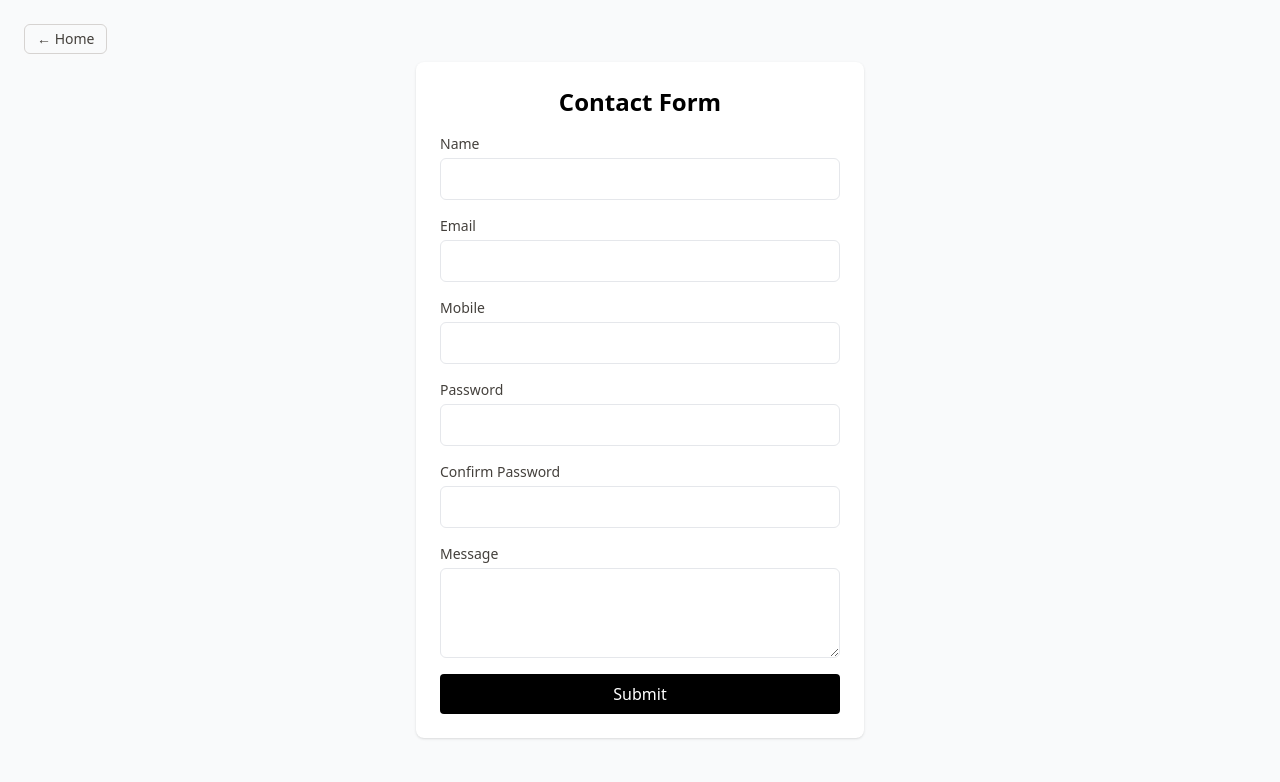
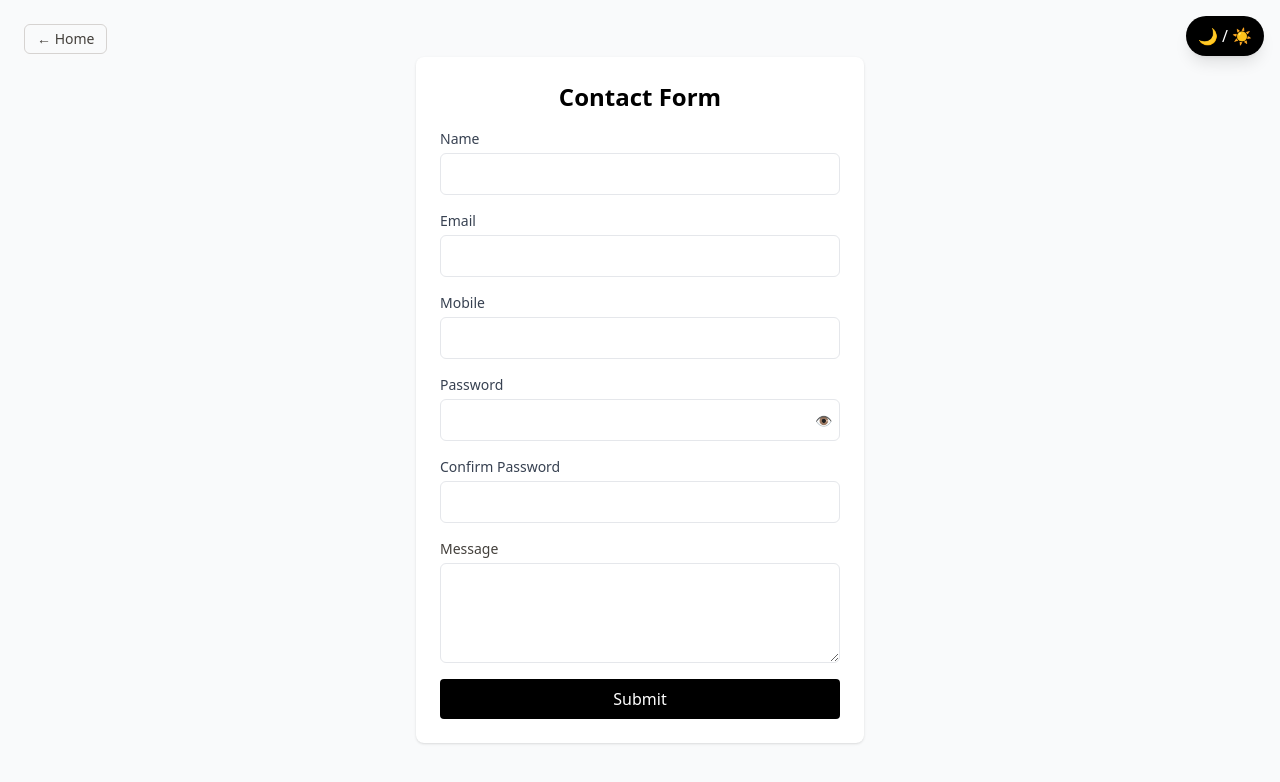
Before and after one commit to mansid090/my-react-app, a React (Vite) app: page /form in a window 1280 px wide. Shown: the top 782 px of the page. Built offline with nearby package versions, Linux system fonts and the light colour scheme.

Commit message:
added dark/light theme toggle

```diff
--- /dev/null
+++ b/src/Components/DarkModeToggle.jsx
@@ -0,0 +1,19 @@
+export default function DarkModeToggle() {
+  return (
+    <button
+      onClick={() => {
+        document.documentElement.classList.toggle("dark");
+        console.log("dark toggled");
+      }}
+      className="
+        fixed top-4 right-4 z-[9999]
+        px-3 py-2 rounded-full
+        bg-black text-white
+        dark:bg-white dark:text-black
+        shadow-lg
+      "
+    >
+      🌙 / ☀️
+    </button>
+  );
+}
--- a/src/Components/Input.jsx
+++ b/src/Components/Input.jsx
@@ -1,15 +1,43 @@
-export default function Input({ label, id, className = "", ...props }) {
+import { forwardRef } from "react";
+
+const Input = forwardRef(function Input(
+  { label, type = "text", showToggle, isPasswordVisible, onToggle, ...props },
+  ref
+) {
   return (
-    <div className="flex flex-col gap-1">
-      <label className="text-sm text-stone-700">
-        {label}
-      </label>
+    <div className="flex flex-col gap-1 relative">
+      {label && (
+        <label className="text-sm text-gray-700 dark:text-gray-300">
+          {label}
+        </label>
+      )}
 
       <input
-        id={id}
-        className={`border rounded-md p-2 focus:outline-none focus:ring-2 focus:ring-black ${className}`}
+        ref={ref}
+        type={type}
+        className="
+          border rounded-md p-2 pr-10
+          bg-white dark:bg-gray-700
+          text-black dark:text-white
+          dark:border-gray-600
+          focus:outline-none focus:ring-2
+          focus:ring-black dark:focus:ring-white
+        "
         {...props}
       />
+
+
+      {showToggle && (
+        <button
+          type="button"
+          onClick={onToggle}
+          className="absolute right-2 top-9 text-sm text-gray-500 dark:text-gray-300"
+        >
+          {isPasswordVisible ? "🙈" : "👁"}
+        </button>
+      )}
     </div>
   );
-}
+});
+
+export default Input;
--- a/src/main.jsx
+++ b/src/main.jsx
@@ -3,9 +3,13 @@ import { createRoot } from 'react-dom/client'
 import './index.css'
 import App from './App.jsx'
 import { BrowserRouter } from 'react-router-dom'
+createRoot(document.getElementById('root')).render(
 
-createRoot(document.getElementById('root')).render(
-  <BrowserRouter>
-    <App />
-  </BrowserRouter>,
+  <StrictMode>
+    <BrowserRouter>
+
+        <App />
+
+    </BrowserRouter>
+  </StrictMode>
 )
--- a/src/pages/Counter.jsx
+++ b/src/pages/Counter.jsx
@@ -1,23 +1,25 @@
 import Button from "../Components/Button";
+import DarkModeToggle from "../Components/DarkModeToggle";
 import { useCounter } from "../hooks/useCounter";
 import { Link } from "react-router-dom";
+
 export default function Counter() {
   const { count, increment, decrement, reset } = useCounter(0);
 
   return (
-    <main className="min-h-screen min-w-screen bg-white flex flex-col justify-center items-center">
+    <main className="relative min-h-screen bg-white dark:bg-gray-900 dark:text-white flex flex-col justify-center items-center transition-colors">
+      <DarkModeToggle/>
       <Link to="/" className="absolute top-6 left-6">
-        <Button className="px-3 py-1 text-sm rounded-md border border-stone-300 text-stone-700 hover:bg-stone-100 transition">
+        <Button className="px-3 py-1 rounded-md border border-gray-300 dark:border-gray-600 dark:hover:white">
           ← Home
         </Button>
       </Link>
-      <div className="font-bold text-5xl gap-4">
-        <h1>Counter App</h1>
-      </div>
 
-      <div className="font-bold text-6xl gap-4 my-6">{count}</div>
+      <h1 className="text-4xl font-bold mb-6">Counter App</h1>
 
-      <div className="flex text-white gap-4 justify-center my-3 ">
+      <div className="text-6xl font-bold mb-6">{count}</div>
+
+      <div className="flex gap-4 mb-6">
         <Button
           className="bg-green-600 rounded-full w-14 h-14"
           onClick={increment}
@@ -25,20 +27,19 @@ export default function Counter() {
           +
         </Button>
         <Button
-          className="bg-red-600 rounded-full w-14 h-14 "
+          className="bg-red-600 rounded-full w-14 h-14"
           onClick={decrement}
         >
           -
         </Button>
       </div>
-      <div>
-        <Button
-          className="px-3 py-2 rounded-md bg-blue-600 my-7 text-white"
-          onClick={reset}
-        >
-          Reset
-        </Button>
-      </div>
+
+      <Button
+        className="px-4 py-2 rounded-md bg-blue-600"
+        onClick={reset}
+      >
+        Reset
+      </Button>
     </main>
   );
 }
--- a/src/pages/Forms.jsx
+++ b/src/pages/Forms.jsx
@@ -1,8 +1,12 @@
 import { useFormik } from "formik";
 import Button from "../Components/Button";
 import Input from "../Components/Input";
-import {Link} from 'react-router-dom'
+import { Link } from "react-router-dom";
+import DarkModeToggle from "../Components/DarkModeToggle";
+import { useState } from "react";
 export default function FormPage() {
+  const [showPassword, setShowPassword] = useState(false);
+
   const formik = useFormik({
     initialValues: {
       name: "",
@@ -54,83 +58,61 @@ export default function FormPage() {
   });
 
   return (
-    <main className="min-h-screen flex items-center justify-center bg-gray-50">
+    <main className="min-h-screen bg-gray-50 dark:bg-gray-900 dark:text-white flex items-center justify-center transition-colors">
+      <DarkModeToggle />
       <Link to="/" className="absolute top-6 left-6">
-        <Button className="px-3 py-1 text-sm rounded-md border border-stone-300 text-stone-700 hover:bg-stone-100 transition">
+        <Button className="px-3 py-1 text-sm rounded-md border border-stone-300 text-stone-700 hover:bg-stone-100 transition dark:text-white">
           ← Home
         </Button>
       </Link>
 
       <form
         onSubmit={formik.handleSubmit}
-        className="bg-white p-6 rounded-lg shadow w-full max-w-md space-y-4"
+        className="
+                bg-white dark:bg-gray-800
+                p-6 rounded-lg shadow
+                w-full max-w-md space-y-4
+                transition-colors
+              "
       >
-        <h1 className="text-2xl font-bold text-center">Contact Form</h1>
+        <h1 className="text-2xl font-bold text-center text-black-900 dark:text-white">
+          Contact Form
+        </h1>
 
-
-        <Input
-          label="Name"
-          id="name"
-          name="name"
-          value={formik.values.name}
-          onChange={formik.handleChange}
-          onBlur={formik.handleBlur}
-        />
+        <Input label="Name" {...formik.getFieldProps("name")} />
         {formik.touched.name && formik.errors.name && (
           <p className="text-red-500 text-sm">{formik.errors.name}</p>
         )}
 
-
-        <Input
-          label="Email"
-          id="email"
-          name="email"
-          type="email"
-          value={formik.values.email}
-          onChange={formik.handleChange}
-          onBlur={formik.handleBlur}
-        />
+        <Input label="Email" type="email" {...formik.getFieldProps("email")} />
         {formik.touched.email && formik.errors.email && (
-          <p className="text-red-500 text-sm">{formik.errors.email}</p>
+          <p className="text-red-500 text-sm ">{formik.errors.email}</p>
         )}
 
-
-        <Input
-          label="Mobile"
-          id="mobile"
-          name="mobile"
-          type="tel"
-          value={formik.values.mobile}
-          onChange={formik.handleChange}
-          onBlur={formik.handleBlur}
-        />
+        <Input label="Mobile" type="tel" {...formik.getFieldProps("mobile")} />
         {formik.touched.mobile && formik.errors.mobile && (
           <p className="text-red-500 text-sm">{formik.errors.mobile}</p>
         )}
 
-
         <Input
           label="Password"
-          id="password"
-          name="password"
-          type="password"
-          value={formik.values.password}
-          onChange={formik.handleChange}
-          onBlur={formik.handleBlur}
+          type={showPassword ? "text" : "password"}
+          showToggle
+          isPasswordVisible={showPassword}
+          onToggle={() => setShowPassword((prev) => !prev)}
+          {...formik.getFieldProps("password")}
         />
+
         {formik.touched.password && formik.errors.password && (
-          <p className="text-red-500 text-sm">{formik.errors.password}</p>
+          <p className="text-red-500 dark:text-red-400 text-sm">
+            {formik.errors.password}
+          </p>
         )}
-
 
         <Input
           label="Confirm Password"
-          id="confirmPassword"
-          name="confirmPassword"
           type="password"
-          value={formik.values.confirmPassword}
-          onChange={formik.handleChange}
-          onBlur={formik.handleBlur}
+          {...formik.getFieldProps("confirmPassword")}
         />
         {formik.touched.confirmPassword && formik.errors.confirmPassword && (
           <p className="text-red-500 text-sm">
@@ -138,24 +120,24 @@ export default function FormPage() {
           </p>
         )}
 
-
         <div className="flex flex-col gap-1">
-          <label htmlFor="message" className="text-sm text-stone-700">
+          <label
+            htmlFor="message"
+            className="text-sm dark:text-white text-stone-700"
+          >
             Message
           </label>
           <textarea
             id="message"
-            name="message"
             rows="3"
-            value={formik.values.message}
-            onChange={formik.handleChange}
-            className="border rounded-md p-2 focus:outline-none focus:ring-2 focus:ring-black"
+            className="border rounded-md min-h-[100px] max-h-[160px] p-2 focus:outline-none dark:text-white dark:bg-gray-700  focus:ring-2 focus:ring-black"
+            {...formik.getFieldProps("message")}
           />
         </div>
 
         <Button
           type="submit"
-          className="w-full bg-black text-white py-2 rounded"
+          className="w-full bg-black text-white py-2 rounded  "
         >
           Submit
         </Button>
--- a/src/pages/Home.jsx
+++ b/src/pages/Home.jsx
@@ -1,26 +1,28 @@
-import {Link} from 'react-router-dom'
-import Button from '../Components/Button'
-export default function Home(){
+
+import { Link } from "react-router-dom";
+import Button from "../Components/Button";
+import DarkModeToggle from "../Components/DarkModeToggle";
+export default function Home() {
   return (
-        <main className='min-h-screen min-w-screen bg-white flex flex-col justify-center items-center'>
-            <h1 className='font-bold text-4xl'>
-                Home page
-            </h1>
+    <main className="min-h-screen bg-white dark:bg-gray-900 dark:text-white flex flex-col justify-center items-center transition-colors">
 
-            <div className='flex gap-4 my-4 text-white'>
+      <DarkModeToggle />
+
+      <h1 className="font-bold text-4xl">Home page</h1>
+
+      <div className="flex gap-4 my-4 text-white">
         <Link to="/counter">
-                <Button className='rounded-md px-2 py-2 bg-green-600'>
+          <Button className="rounded-md px-2 py-2 bg-green-600">
             Counter App
           </Button>
         </Link>
 
         <Link to="/form">
-                <Button className='rounded-md px-2 py-2 bg-red-600 '>
+          <Button className="rounded-md px-2 py-2 bg-red-600">
             Form
           </Button>
         </Link>
       </div>
-
     </main>
   );
 }
--- a/tailwind.config.js
+++ b/tailwind.config.js
@@ -1,9 +1,6 @@
-/** @type {import('tailwindcss').Config} */
 export default {
-  content: [
-    "./index.html",
-    "./src/**/*.{js,jsx}",
-  ],
+  darkMode: "class",
+  content: ["./index.html", "./src/**/*.{js,jsx}"],
   theme: {
     extend: {},
   },
```
Also changed, not shown: src/App.jsx (+9 -11 lines). Lines whose indentation alone changed are shown as unchanged.
